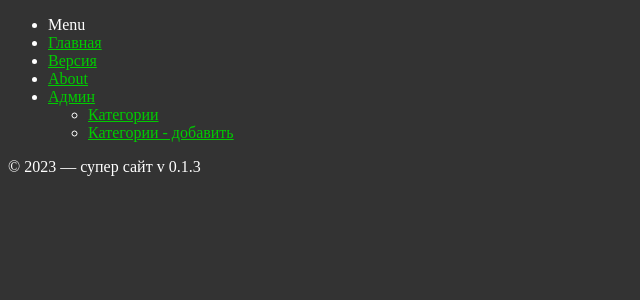
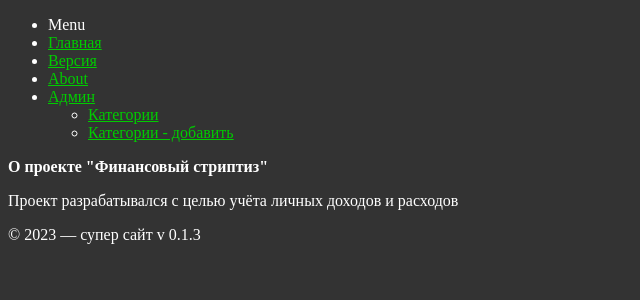
Before and after one commit to MokhovEvgeniiGennadevich/2023-stripkun.com, a Nuxt app in the folder frontend-monolith-ts-nuxt/: page /about in a window 1280 px wide. Shown: the top 300 px of the page, without its empty margins (0-640 px from the left). Built offline with nearby package versions, Linux system fonts and the light colour scheme.

Commit message:
feat: about page

```diff
--- /dev/null
+++ b/frontend-monolith-ts-nuxt/pages/about/index.vue
@@ -0,0 +1,5 @@
+<template>
+  <h1>О проекте "Финансовый стриптиз"</h1>
+
+  <p>Проект разрабатывался с целью учёта личных доходов и расходов</p>
+</template>
```
